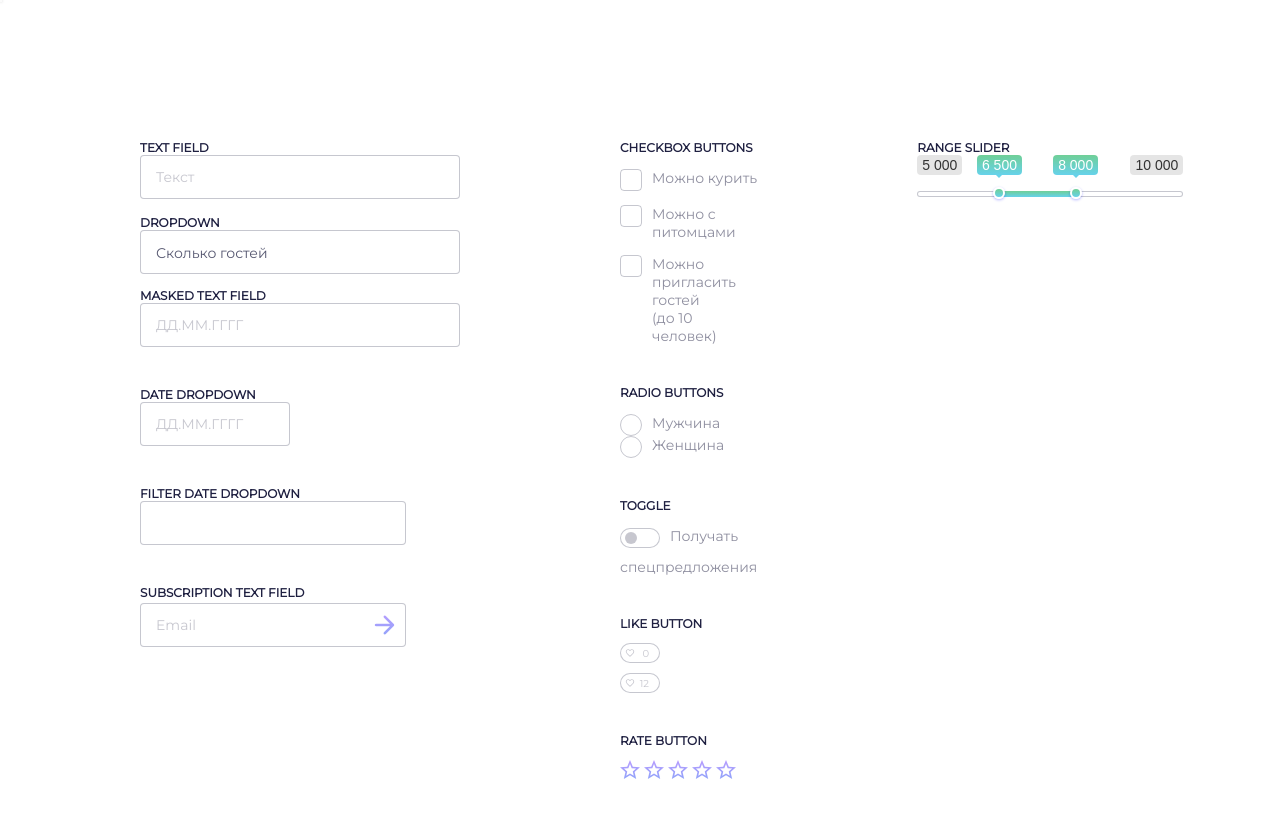
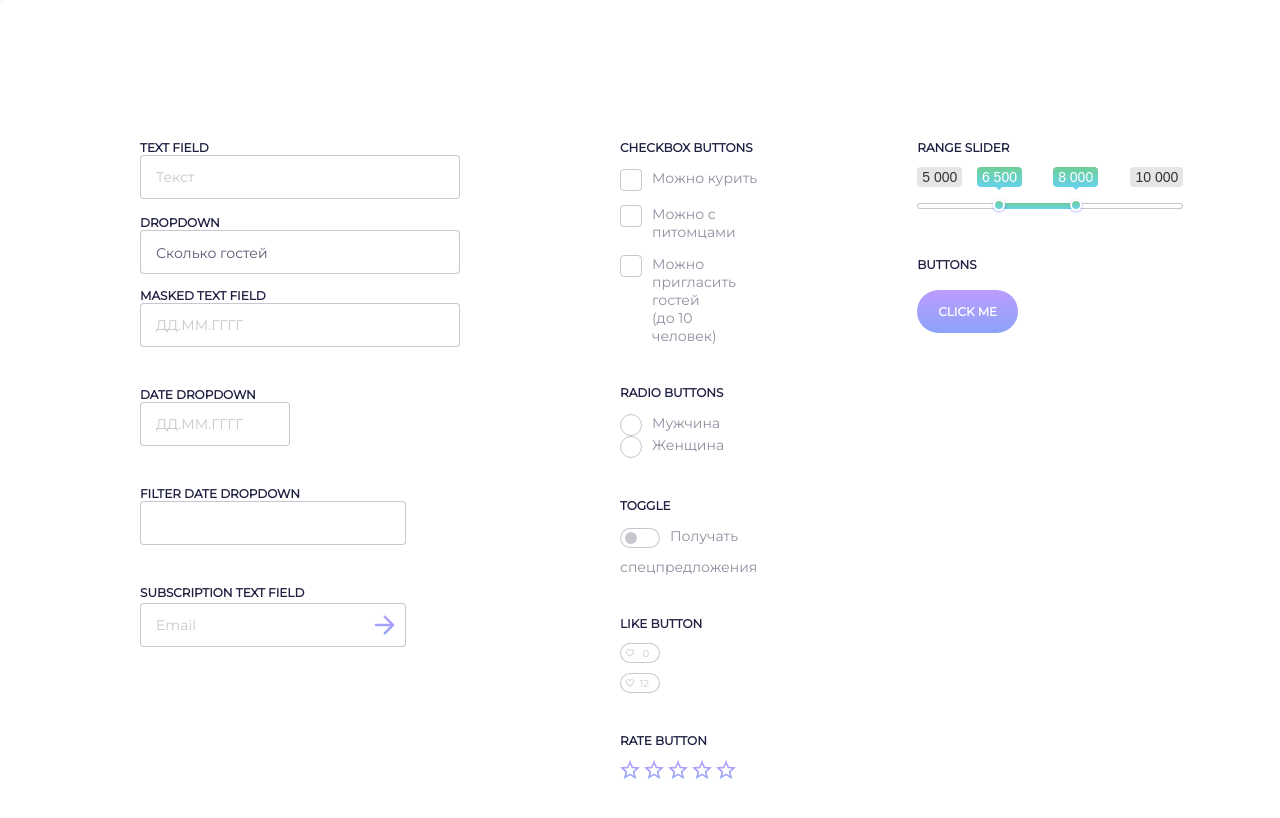
Before and after one commit to GooseRuby/fsd_team-learning, a plain HTML site: page UI-Kit/ui-kit2.html in a window 1280 px wide. Drawn offline with nearby package versions, Linux system fonts and the light colour scheme.

Commit message:
Added gradient button

```diff
--- a/UI-Kit/css/style.css
+++ b/UI-Kit/css/style.css
@@ -619,3 +619,26 @@ input:checked + .slider:before {
 .slider1 {
   width: 266px;
 }
+
+/*КНОПКИ*/
+.gradient_button {
+  padding: 14px 21px;
+  background: linear-gradient(180deg, #BC9CFF 0%, #8BA4F9 100%);
+  border-radius: 22px;
+  text-decoration: none;
+  font-family: Montserrat;
+  font-style: normal;
+  font-weight: bold;
+  font-size: 12px;
+  text-transform: uppercase;
+
+  color: #FFFFFF;
+}
+
+.gradient_button:active {
+  opacity: 0.5;
+}
+
+.gradient_button:hover {
+  border: 1px solid rgba(31, 32, 65, 0.5);
+}
--- a/UI-Kit/ui-kit2.html
+++ b/UI-Kit/ui-kit2.html
@@ -133,7 +133,7 @@
       </div>
 
       <div class="ui-kit2 col3">
-        <h3 style="margin: 0px">Range slider</h3>
+        <h3 style="margin-top: 0px">Range slider</h3>
         <form method="post" class="slider1">
           <input type="text" class="js-range-slider" name="my_range" value=""
             data-type="double"
@@ -144,6 +144,12 @@
             data-step="250"
           />
         </form>
+
+        <h3 style="margin-top: 40px">Buttons</h3>
+        <form method="post" style="margin-top: 32px;">
+          <a class="gradient_button" href='#' >Click me</a>
+        </form>
+
       </div>
 
     </div>
```
